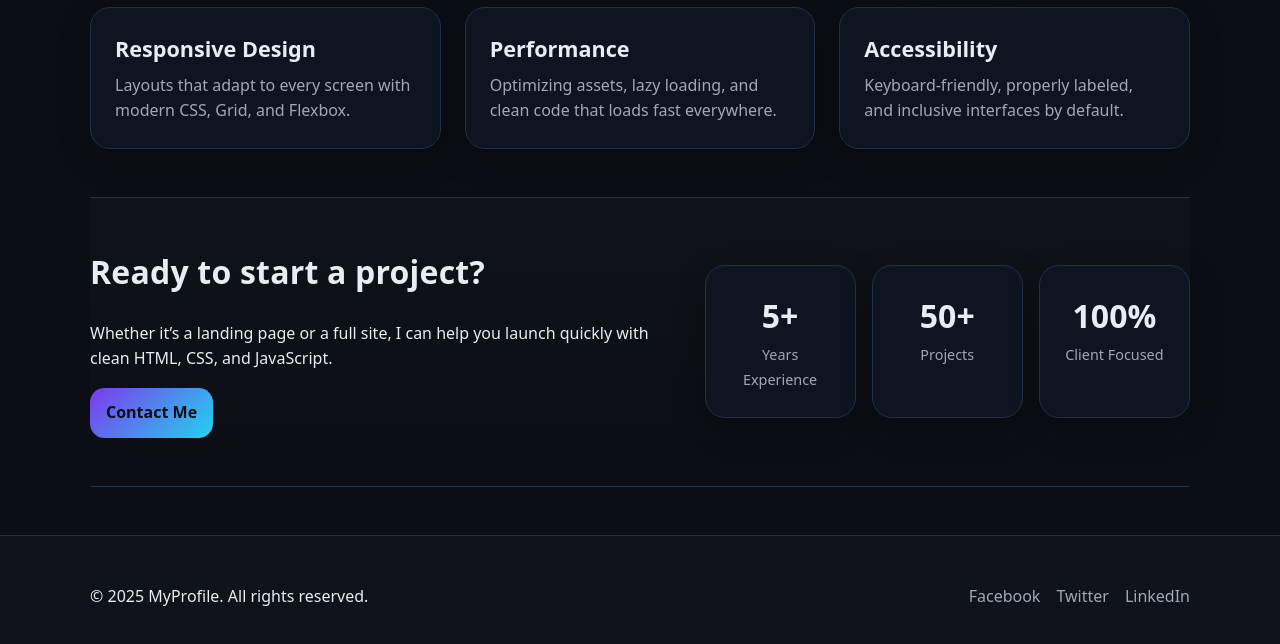
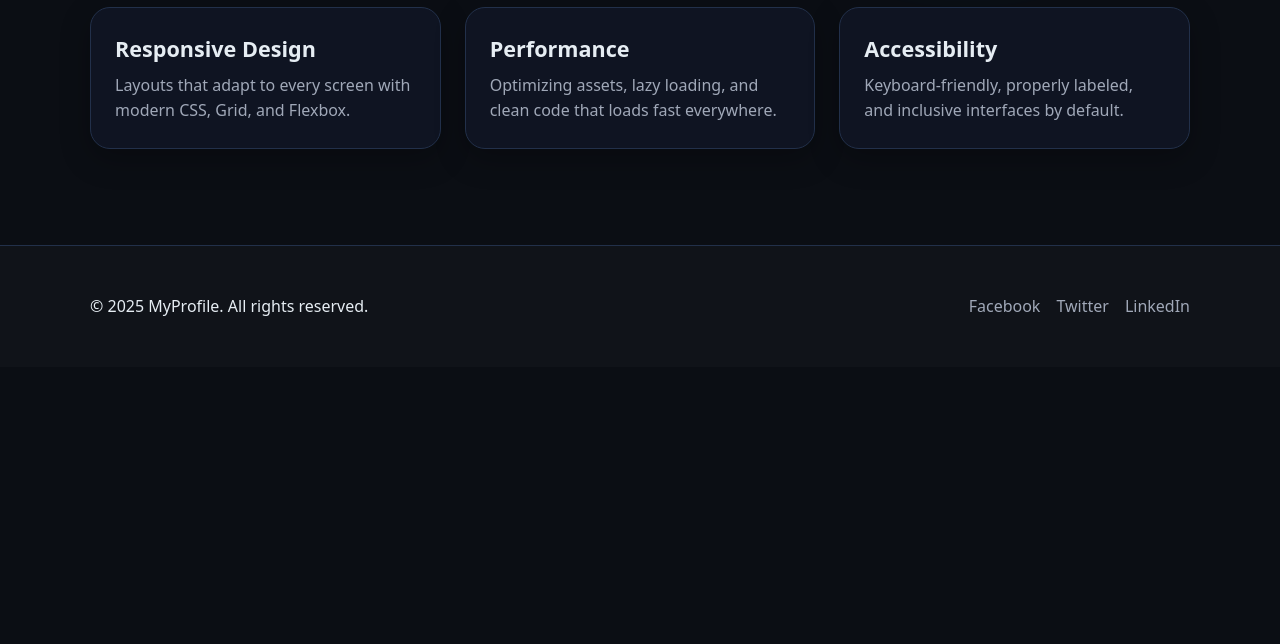
Before and after one commit to CODEwithJOEE/WebsiteProfile2.0, a plain HTML site: page index.html in a window 1280 px wide. Shown: the part 548-1192 px from the top of the page. After the commit the page ends 915 px from the top, so only its background shows below. Drawn offline with Linux system fonts and the light colour scheme.

Commit message:
Change index content
Removed the project introduction section from the homepage.

```diff
--- a/index.html
+++ b/index.html
@@ -85,31 +85,6 @@
           </article>
         </div>
       </section>
-      <section class="container section alt">
-        <div class="split">
-          <div>
-            <h2 class="section-title">Ready to start a project?</h2>
-            <p>
-              Whether it’s a landing page or a full site, I can help you launch
-              quickly with clean HTML, CSS, and JavaScript.
-            </p>
-            <a class="btn primary" href="Contact.html">Contact Me</a>
-          </div>
-          <div class="stats">
-            <div class="stat">
-              <span class="num">5+</span
-              ><span class="label">Years Experience</span>
-            </div>
-            <div class="stat">
-              <span class="num">50+</span><span class="label">Projects</span>
-            </div>
-            <div class="stat">
-              <span class="num">100%</span
-              ><span class="label">Client Focused</span>
-            </div>
-          </div>
-        </div>
-      </section>
     </main>
     <footer class="site-footer">
       <div class="container footer-inner">
```
